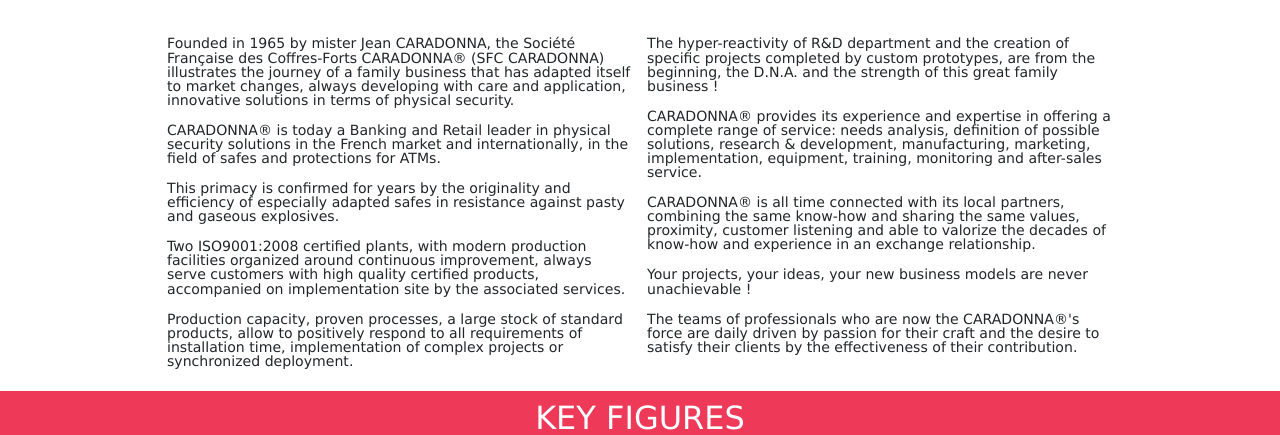
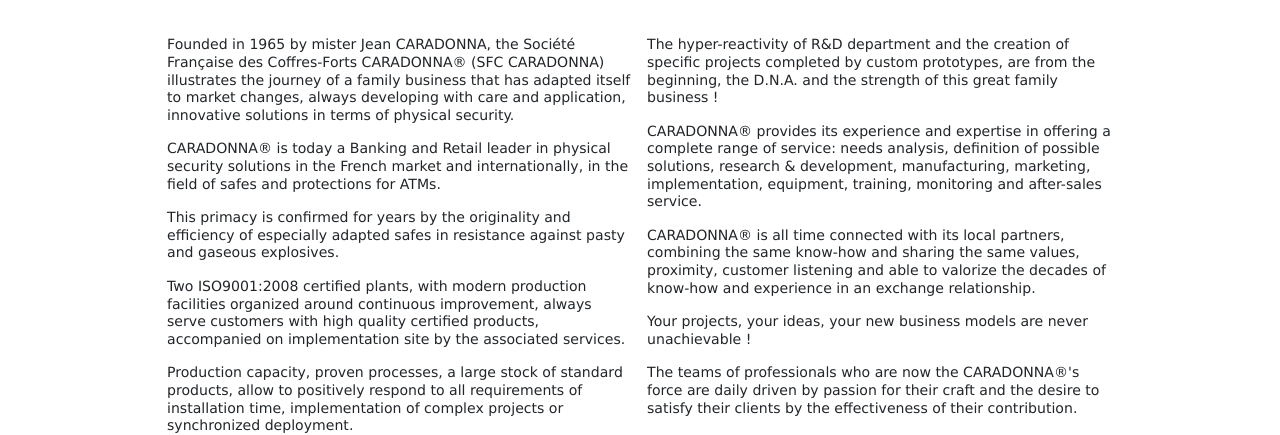
Before and after one commit to testcaradonna/testcaradonna.github.io, a plain HTML site: page index.html in a window 1280 px wide. Shown: the part 521-956 px from the top of the page. Drawn offline with nearby package versions, Linux system fonts and the light colour scheme.

Commit message:
line-heigh text

```diff
--- a/index.html
+++ b/index.html
@@ -156,42 +156,42 @@
 
 
   <div class="half-text">
-  <p class="lh-1">
+  <p class="lh-sm">
 
     Founded in 1965 by mister Jean CARADONNA, the Société Française des Coffres-Forts CARADONNA® (SFC CARADONNA) illustrates the journey of a family business that has adapted itself to market changes, always developing with care and application, innovative solutions in terms of physical security.
   </p>
 
-  <p class="lh-1">
+  <p class="lh-sm">
     CARADONNA® is today a Banking and Retail leader in physical security solutions in the French market and internationally, in the field of safes and protections for ATMs.  </p>
 
-  <p class="lh-1">
+  <p class="lh-sm">
     This primacy is confirmed for years by the originality and efficiency of especially adapted safes in resistance against pasty and gaseous explosives.  </p>
 
-  <p class="lh-1">
+  <p class="lh-sm">
     Two ISO9001:2008 certified plants, with modern production facilities organized around continuous improvement, always serve customers with high quality certified products, accompanied on implementation site by the associated services.  </p>
 
-  <p class="lh-1">
+  <p class="lh-sm">
     Production capacity, proven processes, a large stock of standard products, allow to positively respond to all requirements of installation time, implementation of complex projects or synchronized deployment.  </p>
 
 </div>
 
 <div class="half-text">
 
-  <p class="lh-1">
+  <p class="lh-sm">
 
     The hyper-reactivity of R&D department and the creation of specific projects completed by custom prototypes, are from the beginning, the D.N.A. and the strength of this great family business !
   </p>
 
-  <p class="lh-1">
+  <p class="lh-sm">
     CARADONNA® provides its experience and expertise in offering a complete range of service: needs analysis, definition of possible solutions, research & development, manufacturing, marketing, implementation, equipment, training, monitoring and after-sales service.  </p>
 
-  <p class="lh-1">
+  <p class="lh-sm">
     CARADONNA® is all time connected with its local partners, combining the same know-how and sharing the same values, proximity, customer listening and able to valorize the decades of know-how and experience in an exchange relationship.  </p>
 
-  <p class="lh-1">
+  <p class="lh-sm">
     Your projects, your ideas, your new business models are never unachievable !  </p>
 
-  <p class="lh-1">
+  <p class="lh-sm">
     The teams of professionals who are now the CARADONNA®'s force are daily driven by passion for their craft and the desire to satisfy their clients by the effectiveness of their contribution.  </p>
 
 </div>
@@ -280,11 +280,11 @@
 
 
     <div class="half-text">
-    <p class="lh-1">
+    <p class="lh-sm">
     Extensive experience has broadened the field of products known as "derogatory to the security law" such as ARMOURED DOOR ANTI-CAR ATTACK (ARIES) ; the ARMORED MOBILE CURTAIN (R.M.B) ; and solutions for the use of persons under disability (P.S.H.).
     </p>
 
-    <p class="lh-1">
+    <p class="lh-sm">
       The 12 000 m2 covered of the biggest industrial site of the company are ideally implemented near the second commercial port of Portugal, near Porto : the port of Leixoes. The location of this CARADONNA® plant operates validly international shipping by containers. The company exports 100% of its production, live to Europe and Asia ; and by its partners located in more than 72 countries all over the world.
     </p>
 
@@ -292,11 +292,11 @@
 
   <div class="half-text">
 
-    <p class="lh-1">
+    <p class="lh-sm">
       Activity remains the original one of CARADONNA® group; i.e. all production of sets related to physical security primarily for the banking sectors : safes, safes for ATMs, armored panels for secured technical enclosures for bank branches, anti-ram doors, armored doors , heavy doors ...
     </p>
 
-    <p class="lh-1">
+    <p class="lh-sm">
       CARADONNA® combines environmental insurance of its quality requirements. And because the CARADONNA® manufacturing is ISO 9001, awaiting the certification ISO 14 000. In additional attesting of their security effectiveness, the company is also awarded by the French A2P certification : label issued by the CNPP, and other relevant adapted European labels.
     </p>
 
```
